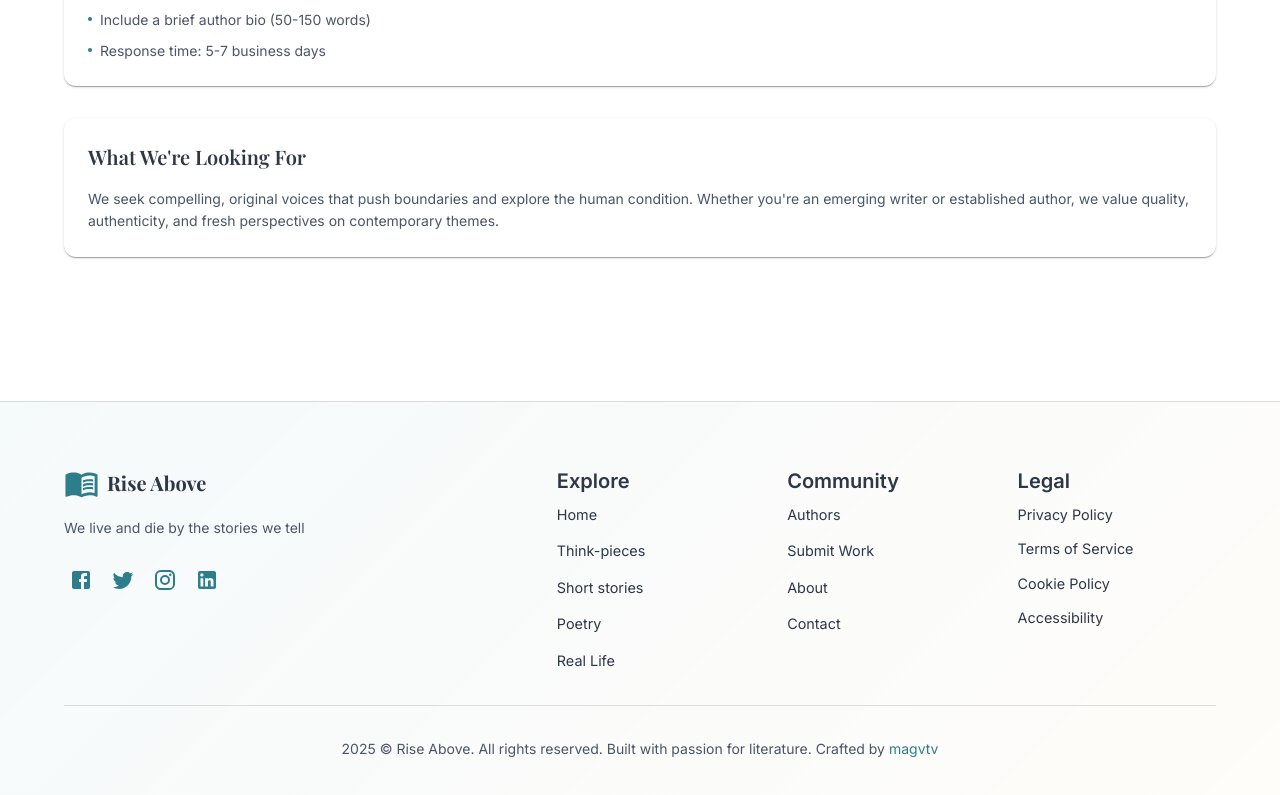
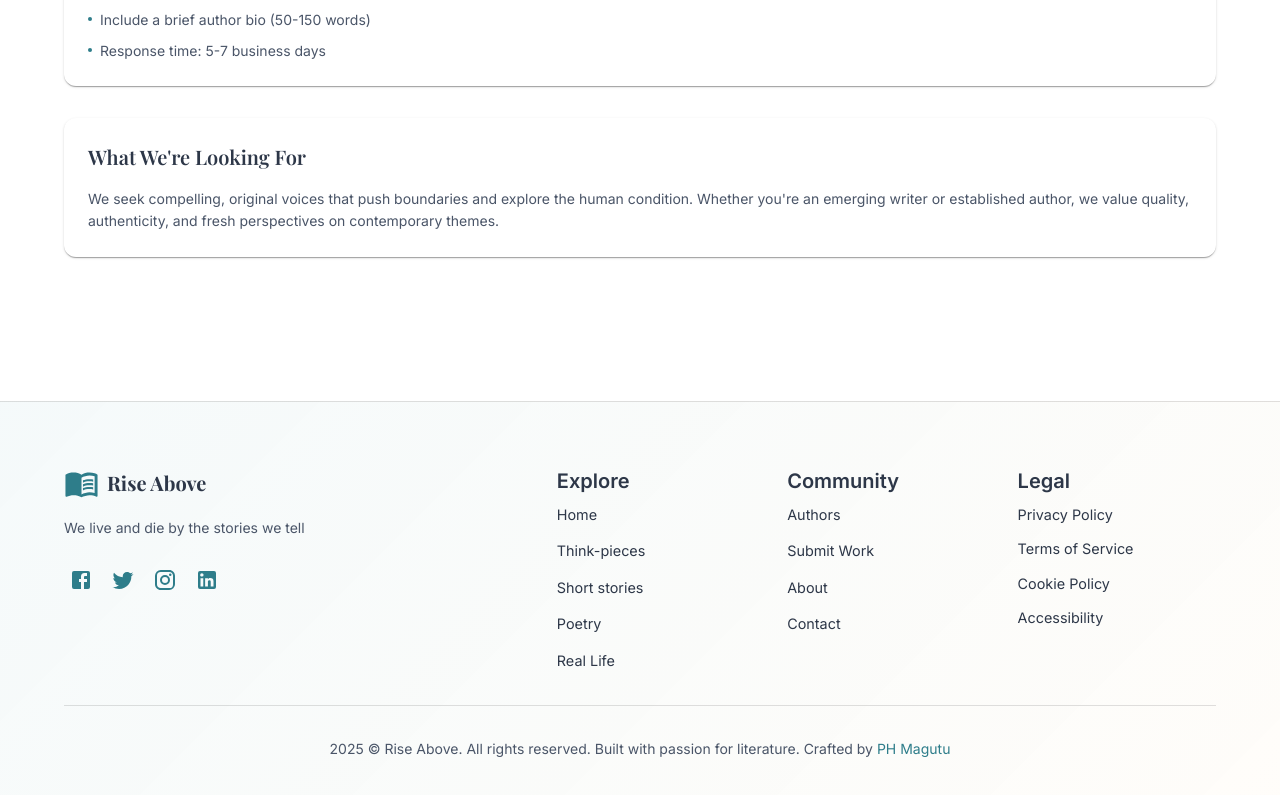
Before and after one commit to magvtv/61_Mokua, a React (Vite) app: page /submit in a window 1280 px wide. Shown: the part 1320-2115 px from the top of the page. Built offline with nearby package versions, Linux system fonts and the light colour scheme; a web font is replaced by a local one.

Commit message:
chore: update footer attribution and sass tooling

```diff
--- a/package.json
+++ b/package.json
@@ -56,6 +56,7 @@
         "globals": "^15.9.0",
         "postcss": "^8.4.35",
         "sass": "^1.89.2",
+        "sass-embedded": "^1.93.3",
         "tailwindcss": "^3.4.1",
         "tsx": "^4.20.3",
         "typescript": "^5.5.3",
--- a/src/components/layout/Footer.tsx
+++ b/src/components/layout/Footer.tsx
@@ -153,7 +153,7 @@ const Footer: React.FC = () => {
           }}
         >
           <Typography variant="body2" color="text.secondary">
-            {new Date().getFullYear()} © Rise Above. All rights reserved. Built with passion for literature. Crafted by <Link href="https://github.com/magvtv" target="_blank" rel="noopener noreferrer" underline="hover">magvtv</Link>
+            {new Date().getFullYear()} © Rise Above. All rights reserved. Built with passion for literature. Crafted by <Link href="https://github.com/magvtv" target="_blank" rel="noopener noreferrer" underline="hover">PH Magutu</Link>
           </Typography>
         </Box>
       </Container>
```
Also changed, not shown: public/images/bento-box-concept.webp (added), 1 other file (tests, documents, lock files or other folders).
